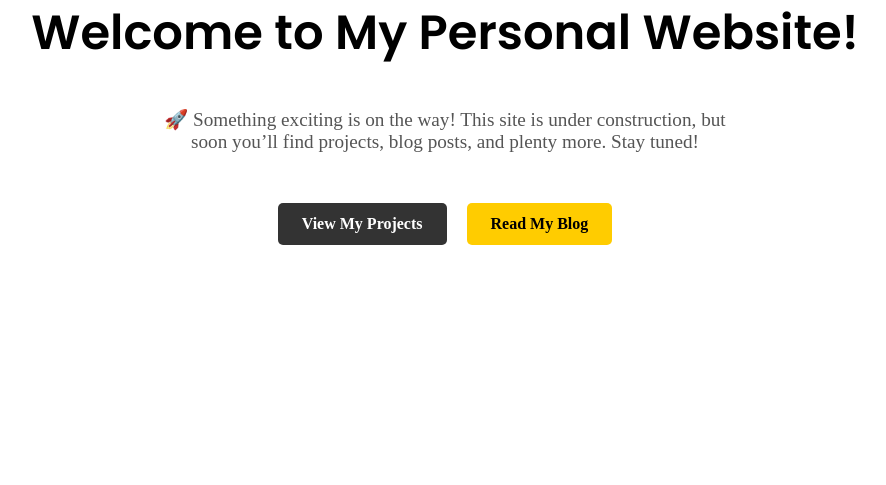
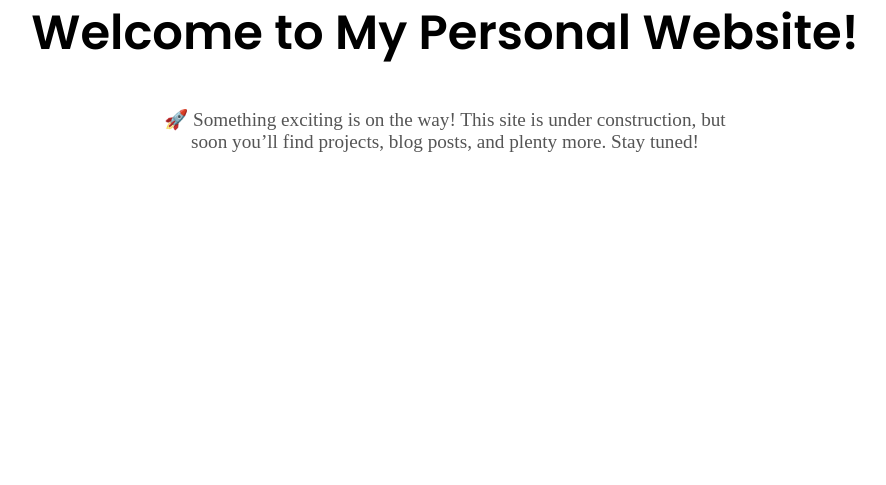
Before and after one commit to DevOps-Enginering/gmx, a Django app: page / in a window 1280 px wide. Shown: the part 184-669 px from the top of the page, without its empty margins (195-1081 px from the left). Run offline with Django 5.2, Linux system fonts and the light colour scheme.

Commit message:
chore: update

```diff
--- a/templates/home.html
+++ b/templates/home.html
@@ -11,13 +11,6 @@
     This site is under construction, but soon you’ll find projects, blog posts, and plenty more. Stay tuned!
   </p>
 
-  <div style="display: flex; gap: 20px; flex-wrap: wrap; justify-content: center; margin-top: 20px;">
-    <a href="/projects/" style="padding: 12px 24px; background-color: #333; color: white; text-decoration: none; border-radius: 5px; font-weight: 600;">
-      View My Projects
-    </a>
-    <a href="/blog/" style="padding: 12px 24px; background-color: #ffcc00; color: black; text-decoration: none; border-radius: 5px; font-weight: 600;">
-      Read My Blog
-    </a>
-  </div>
+
 </section>
 {% endblock %}
```
